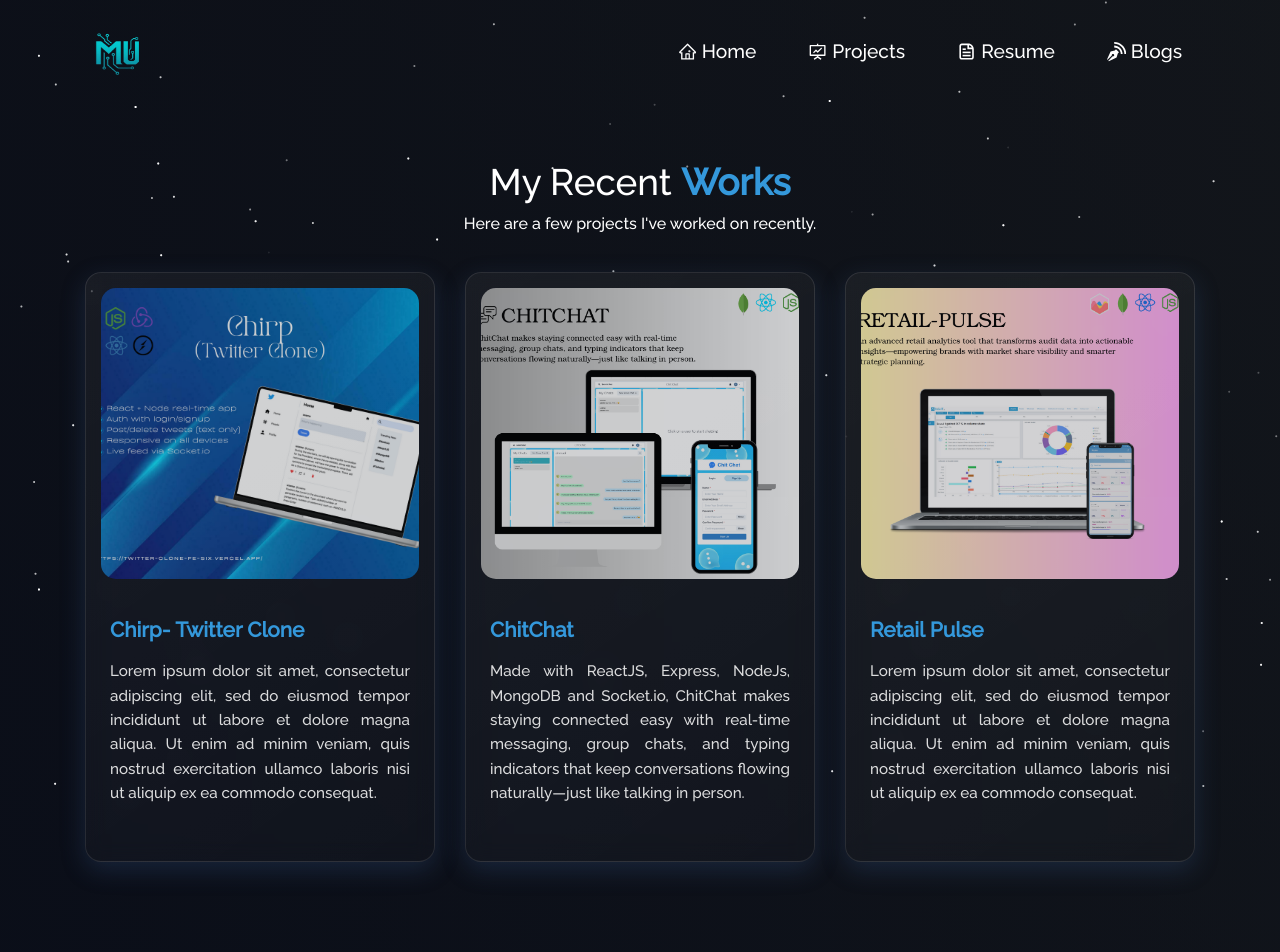
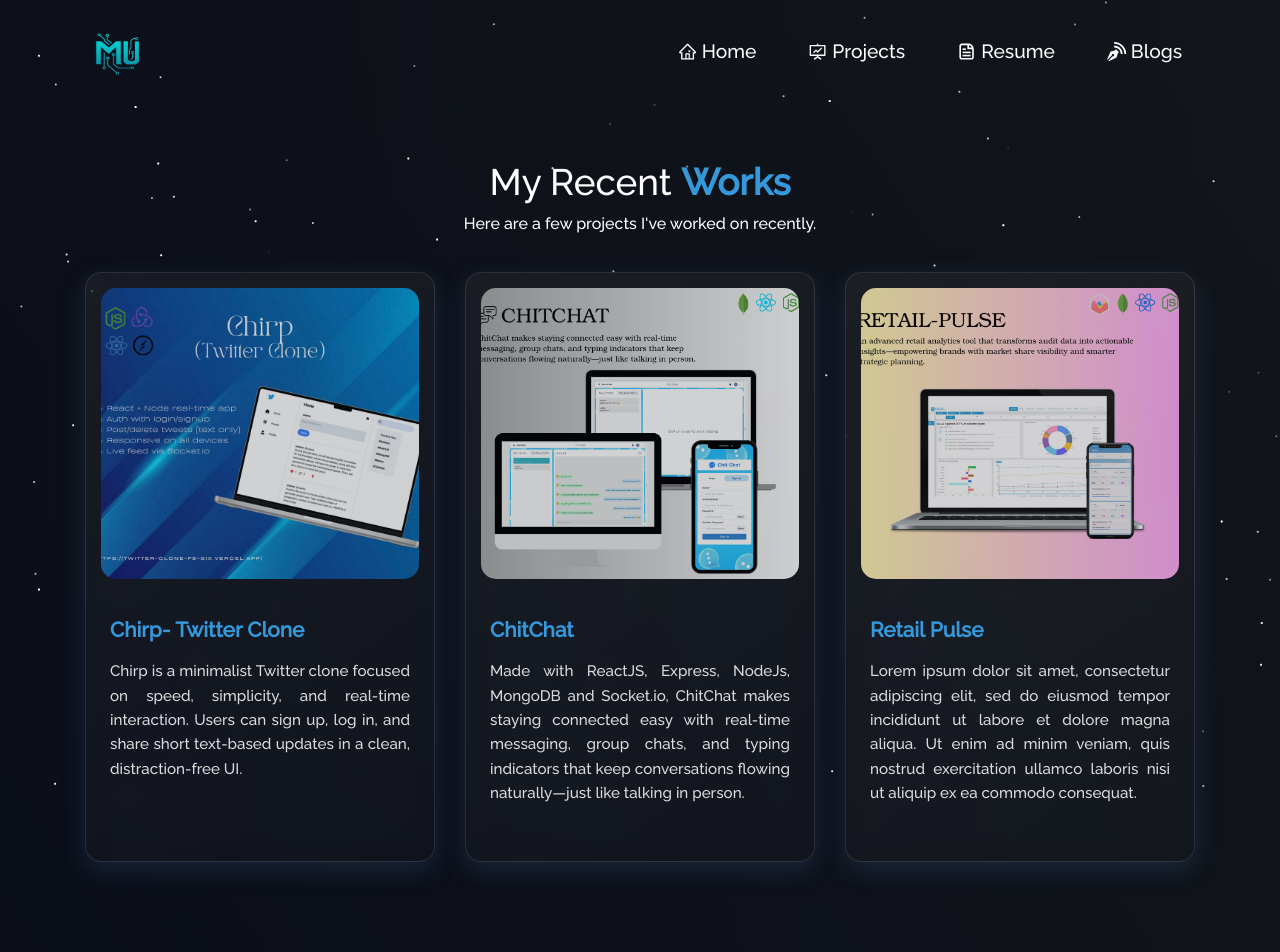
Before and after one commit to ShazibFiaz/meetshazib, a React (Create React App) app: page /projects in a window 1280 px wide. Shown: the top 952 px of the page. Built offline with nearby package versions, Linux system fonts and the light colour scheme.

Commit message:
updating project description

```diff
--- a/src/components/Projects/Projects.js
+++ b/src/components/Projects/Projects.js
@@ -28,7 +28,7 @@ function Projects() {
               isBlog={false}
               projectKey={'chirp'}
               title="Chirp- Twitter Clone"
-              description="Lorem ipsum dolor sit amet, consectetur adipiscing elit, sed do eiusmod tempor incididunt ut labore et dolore magna aliqua. Ut enim ad minim veniam, quis nostrud exercitation ullamco laboris nisi ut aliquip ex ea commodo consequat."
+              description=" Chirp is a minimalist Twitter clone focused on speed, simplicity, and real-time interaction. Users can sign up, log in, and share short text-based updates in a clean, distraction-free UI."
               ghLink="https://github.com/usama455/Editor.io"
               // demoLink="https://editor.soumya-jit.tech/"
             />
--- a/src/components/Projects/constants.js
+++ b/src/components/Projects/constants.js
@@ -13,7 +13,7 @@ const projectData = {
   title: "Chirp – Twitter Clone",
   tagline: "Tweet your thoughts. Instantly.",
   img: chirp, // Replace with the actual image import
-  tags: ["Social", "React", "Firebase", "Realtime"],
+  tags: ["Social", "React", "Node", "Realtime", "Socket.io"],
 description: `
   Chirp is a minimalist Twitter clone focused on speed, simplicity, and real-time interaction. Users can sign up, log in, and share short text-based updates in a clean, distraction-free UI.
 
```
